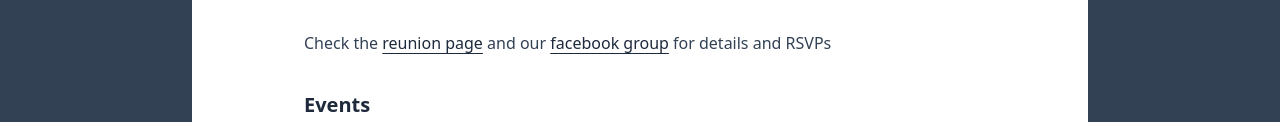
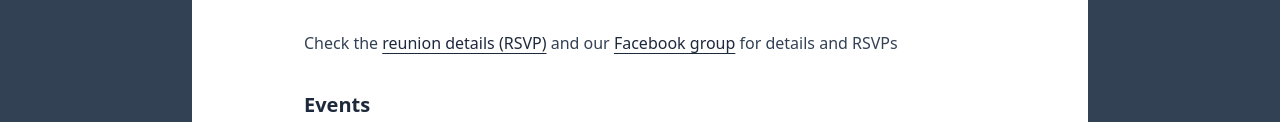
Before and after one commit to johnmnc/northhigh75, an Eleventy site: page src/content/blog/post-1.md in a window 1280 px wide. Shown: the part 848-970 px from the top of the page. Built offline with nearby package versions, Linux system fonts and the light colour scheme; Eleventy itself is replaced by a stand-in of ours; files that its build step writes are made by us from their sources; what zod-validation-error would draw is missing.

Commit message:
Update external links

```diff
--- a/src/_data/metadata.json
+++ b/src/_data/metadata.json
@@ -20,7 +20,7 @@
     "hero": {
         "type": "Hero",
         "title": "Fargo North High Class of 1975",
-        "text": "Welcome to the Reunion page for the Class of 1975.\n\nQuick links:<table><tr><td>[50th reunion](blog/post-1)</td><td>[Past reunions](blog/post-5)</td></tr><tr><td>[Spartan Scroll](blog/post-2)</td><td>[Graduation](blog/post-6)</td></tr><tr><td></td><td></td></tr></table>",
+        "text": "Welcome to the Reunion page for the Class of 1975.\n\nQuick links:<table><tr><td><a href='https://www.alumniclass.com/north-high-school-spartans-fargo-nd/reunion-class-of-1975/?r=119424' target='_blank'>reunion details (RSVP)</a></td><td><a href='https://www.facebook.com/groups/243996008974327/' target='_blank'>Facebook group</a></td></tr><tr><td>[50th reunion](blog/post-1)</td><td>[Past reunions](blog/post-5)</td></tr><tr><td>[Spartan Scroll](blog/post-2)</td><td>[Graduation](blog/post-6)</td></tr><tr><td></td><td></td></tr></table>",
         "image": {
             "src": "/images/spartan.jpeg",
             "alt": "A spartan"
--- a/src/content/blog/post-1.md
+++ b/src/content/blog/post-1.md
@@ -8,7 +8,7 @@ description: >-
 image: /images/save_the_date.jpeg
 ---
 
-Check the [reunion page](https://www.alumniclass.com/north-high-school-spartans-fargo-nd/reunion-class-of-1975/?r=119424) and our [facebook group](https://www.facebook.com/groups/243996008974327/) for details and RSVPs
+Check the <a href='https://www.alumniclass.com/north-high-school-spartans-fargo-nd/reunion-class-of-1975/?r=119424' target='_blank'>reunion details (RSVP)</a> and our <a href='https://www.facebook.com/groups/243996008974327/' target='_blank'>Facebook group</a> for details and RSVPs
 
 ### Events
 **Tour of North High**
```
